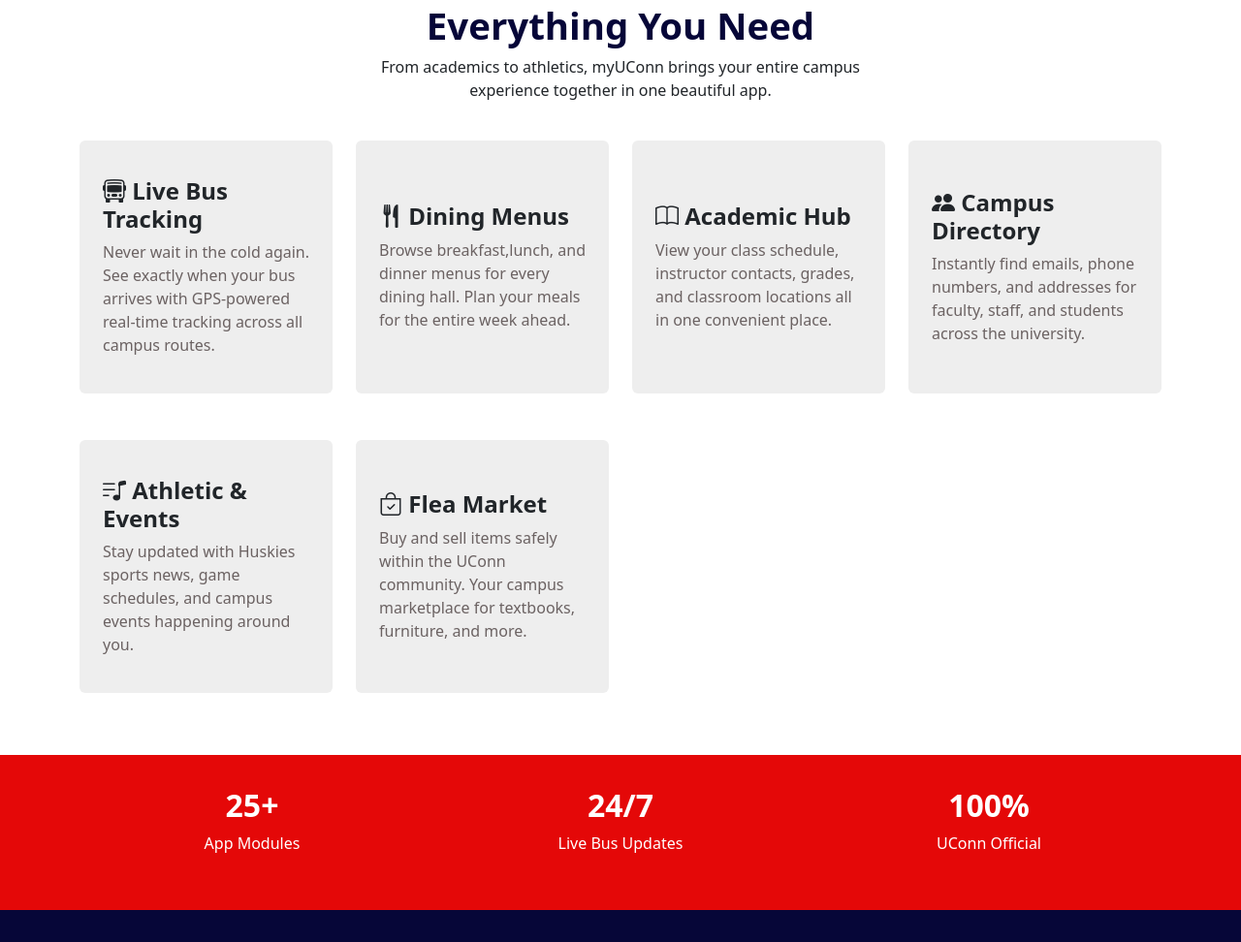
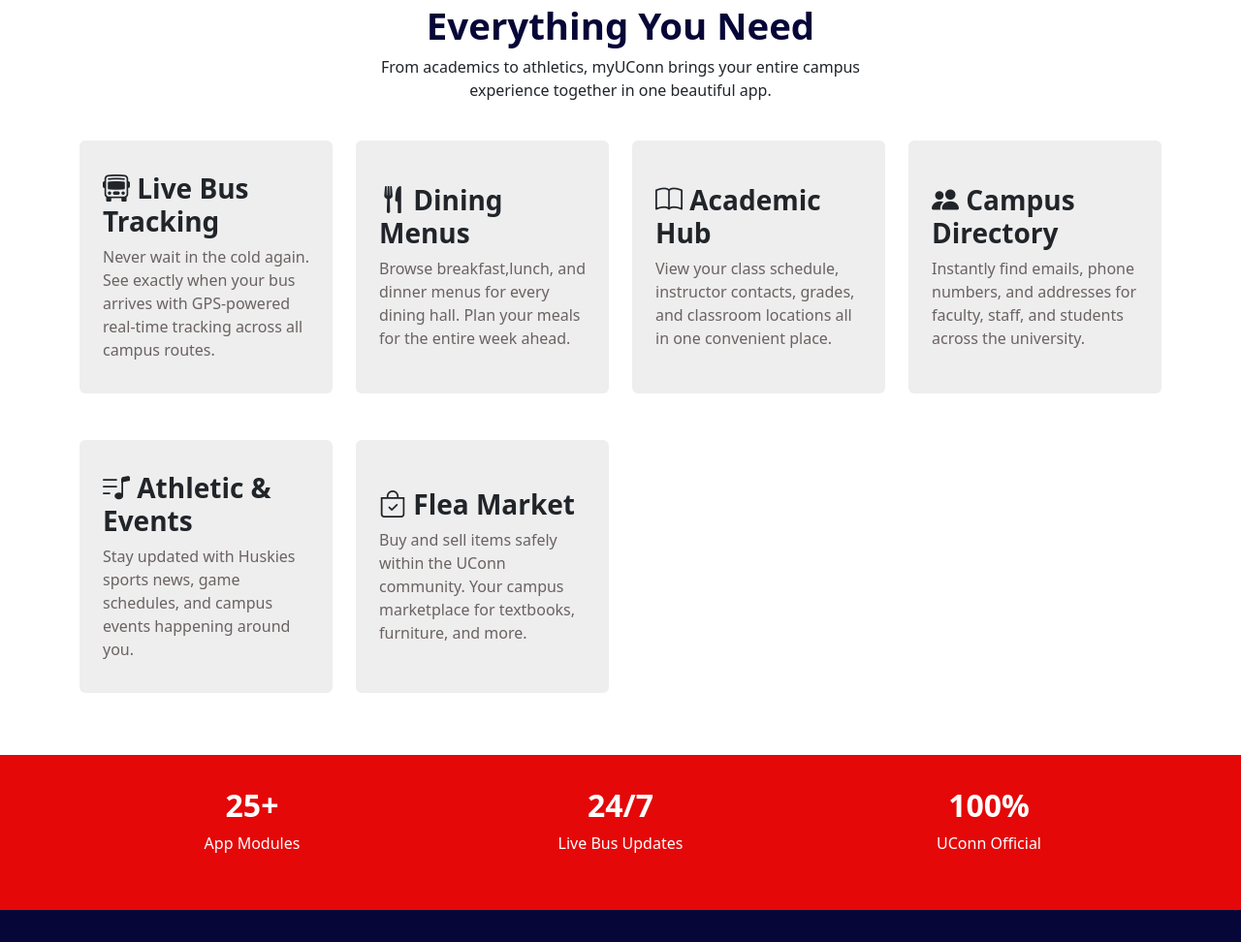
Before and after one commit to Soyeon0123/DMD-5470, a website: page landing-page/index.html in a window 1280 px wide. Shown: the part 837-1809 px from the top of the page at 97% size. Drawn offline with nearby package versions, Linux system fonts and the light colour scheme.

Commit message:
assignment 4 real fin

```diff
--- a/landing-page/index.html
+++ b/landing-page/index.html
@@ -76,7 +76,7 @@
 
         <div class="card mb-4 feature-card w-100">
           <div class="card-body">
-            <h4 class="card-title"><i class="bi bi-bus-front"></i> Live Bus Tracking</h4>
+            <h3 class="card-title"><i class="bi bi-bus-front"></i> Live Bus Tracking</h3>
             <p class="card-text">Never wait in the cold again. See exactly when your bus arrives with GPS-powered real-time tracking across all campus routes.</p>
           </div>
         </div>
@@ -87,7 +87,7 @@
 
         <div class="card mb-4 feature-card w-100">
           <div class="card-body">
-            <h4 class="card-title"><i class="bi bi-fork-knife"></i> Dining Menus</h4>
+            <h3 class="card-title"><i class="bi bi-fork-knife"></i> Dining Menus</h3>
             <p class="card-text">Browse breakfast,lunch, and dinner menus for every dining hall. Plan your meals for the entire week ahead.</p>
           </div>
         </div>
@@ -98,7 +98,7 @@
 
         <div class="card mb-4  feature-card w-100">
           <div class="card-body">
-            <h4 class="card-title"><i class="bi bi-book"></i> Academic Hub</h4>
+            <h3 class="card-title"><i class="bi bi-book"></i> Academic Hub</h3>
             <p class="card-text">View your class schedule, instructor contacts, grades, and classroom locations all in one convenient place.</p>
           </div>
         </div>
@@ -109,7 +109,7 @@
 
         <div class="card mb-4 feature-card w-100">
           <div class="card-body">
-            <h4 class="card-title"><i class="bi bi-people-fill"></i> Campus Directory</h4>
+            <h3 class="card-title"><i class="bi bi-people-fill"></i> Campus Directory</h3>
             <p class="card-text">Instantly find emails, phone numbers, and addresses for faculty, staff, and students across the university.</p>
           </div>
         </div>
@@ -120,7 +120,7 @@
 
         <div class="card mb-4 feature-card w-100">
           <div class="card-body">
-            <h4 class="card-title"><i class="bi bi-music-note-list"></i> Athletic & Events</h4>
+            <h3 class="card-title"><i class="bi bi-music-note-list"></i> Athletic & Events</h3>
             <p class="card-text">Stay updated with Huskies sports news, game schedules, and campus events happening around you.</p>
           </div>
         </div>
@@ -131,7 +131,7 @@
 
         <div class="card mb-4 feature-card w-100">
           <div class="card-body">
-            <h4 class="card-title"><i class="bi bi-bag-check"></i> Flea Market</h4>
+            <h3 class="card-title"><i class="bi bi-bag-check"></i> Flea Market</h3>
             <p class="card-text">Buy and sell items safely within the UConn community. Your campus marketplace for textbooks, furniture, and more.</p>
           </div>
         </div>
```
